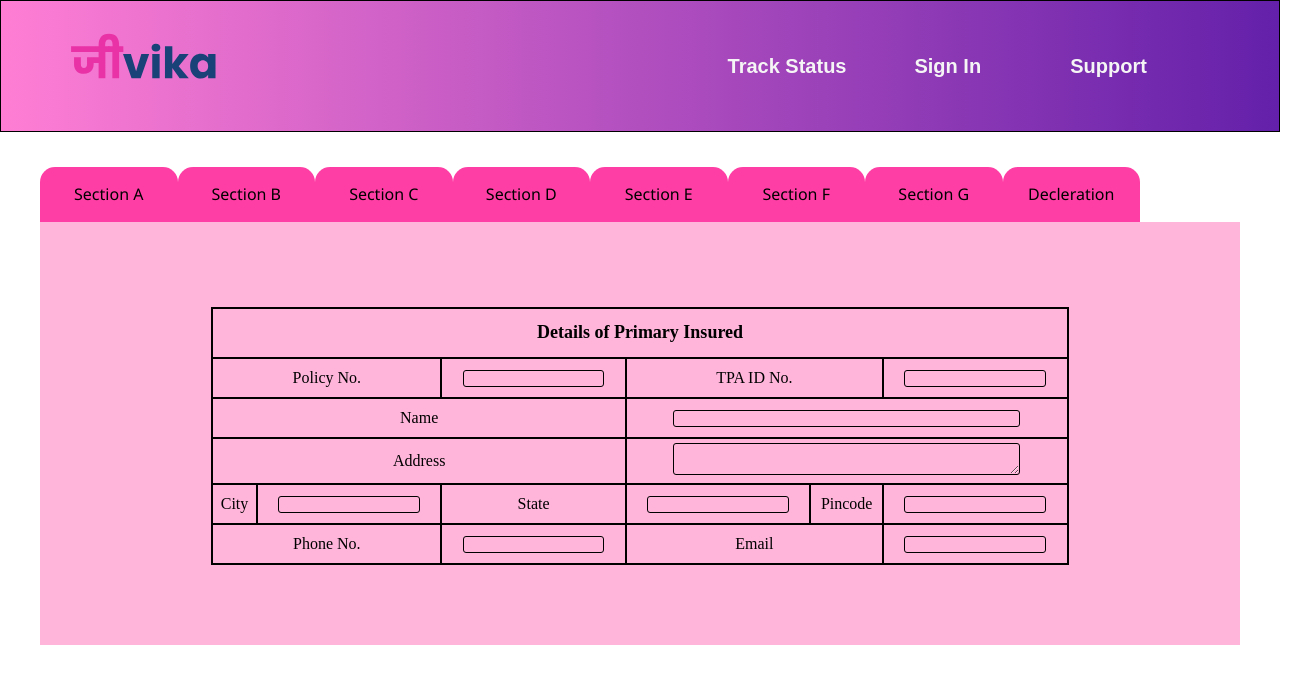
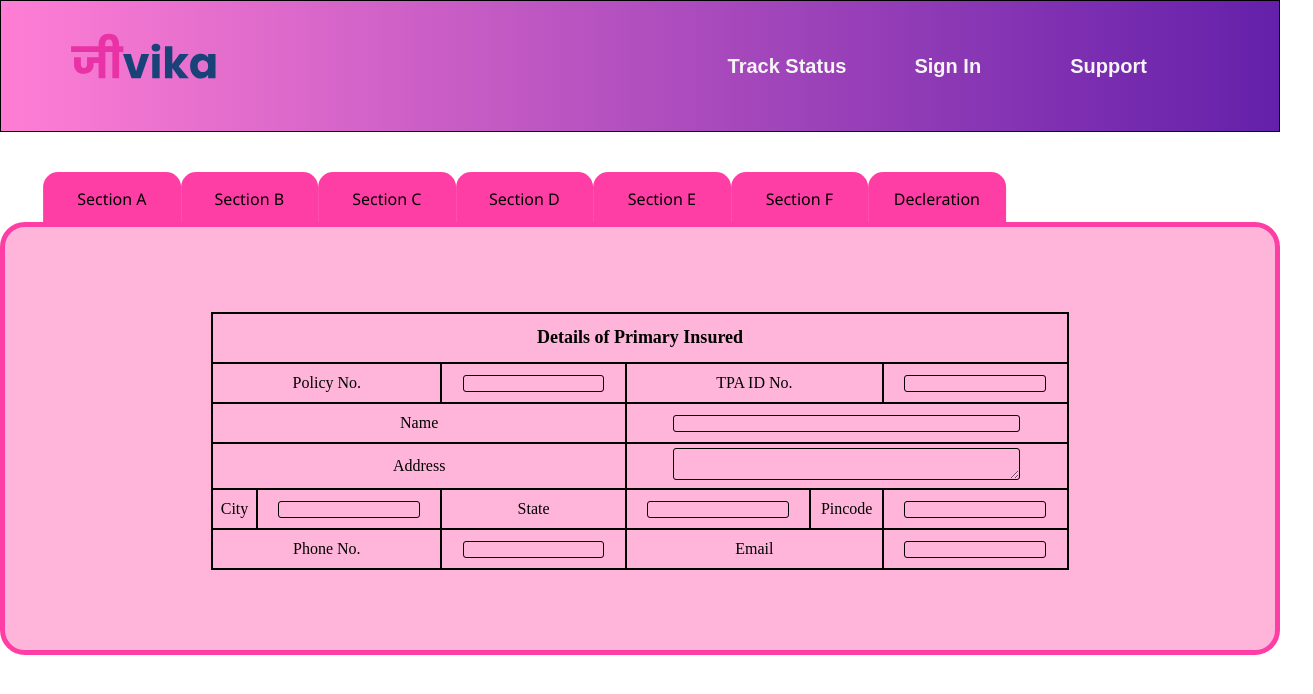
Before and after one commit to AmanPrajapati7015/jeevika, a React (Vite) app in the folder reactjs/: page / in a window 1280 px wide. Shown: the top 694 px of the page, 1313 px wide, since content can reach past the window. Built offline with nearby package versions, Linux system fonts and the light colour scheme.

Commit message:
Form updates

```diff
--- a/reactjs/src/components/Form.jsx
+++ b/reactjs/src/components/Form.jsx
@@ -81,14 +81,6 @@ export default function Form() {
         <div
           className="form-section"
           onClick={(e) => {
-            setIsActive("G");
-          }}
-        >
-          Section G
-        </div>
-        <div
-          className="form-section"
-          onClick={(e) => {
             setIsActive("Decleration");
           }}
         >
@@ -114,7 +106,6 @@ export default function Form() {
         {isActive === "D" ? <SectionD state={state} handleChange={handleChange} /> : ""}
         {isActive === "E" ? <SectionE state={state} handleChange={handleChange} /> : ""}
         {isActive === "F" ? <SectionF state={state} handleChange={handleChange} /> : ""}
-        {isActive === "G" ? <SectionG state={state} handleChange={handleChange} /> : ""}
         {isActive === "Decleration" ? (
           <Decleration state={state} handleChange={handleChange} />
         ) : (
--- a/reactjs/src/components/form.css
+++ b/reactjs/src/components/form.css
@@ -9,12 +9,14 @@
     margin: auto;
     background-color: var(--bg-purple-2);
     padding: 0 0 50px 0;
-    max-width: 1200px;
+    max-width: 1300px;
     margin-top: 7%;
+    border: 5px solid #FF3EA5;
+    border-radius: 25px;
 }
 
 .form-container .form-section-container{
-    transform: translateY(-55px);
+    transform: translateY(-55px) translateX(3%);
     display: flex;
     height: 55px;
     width: 100%;
```
